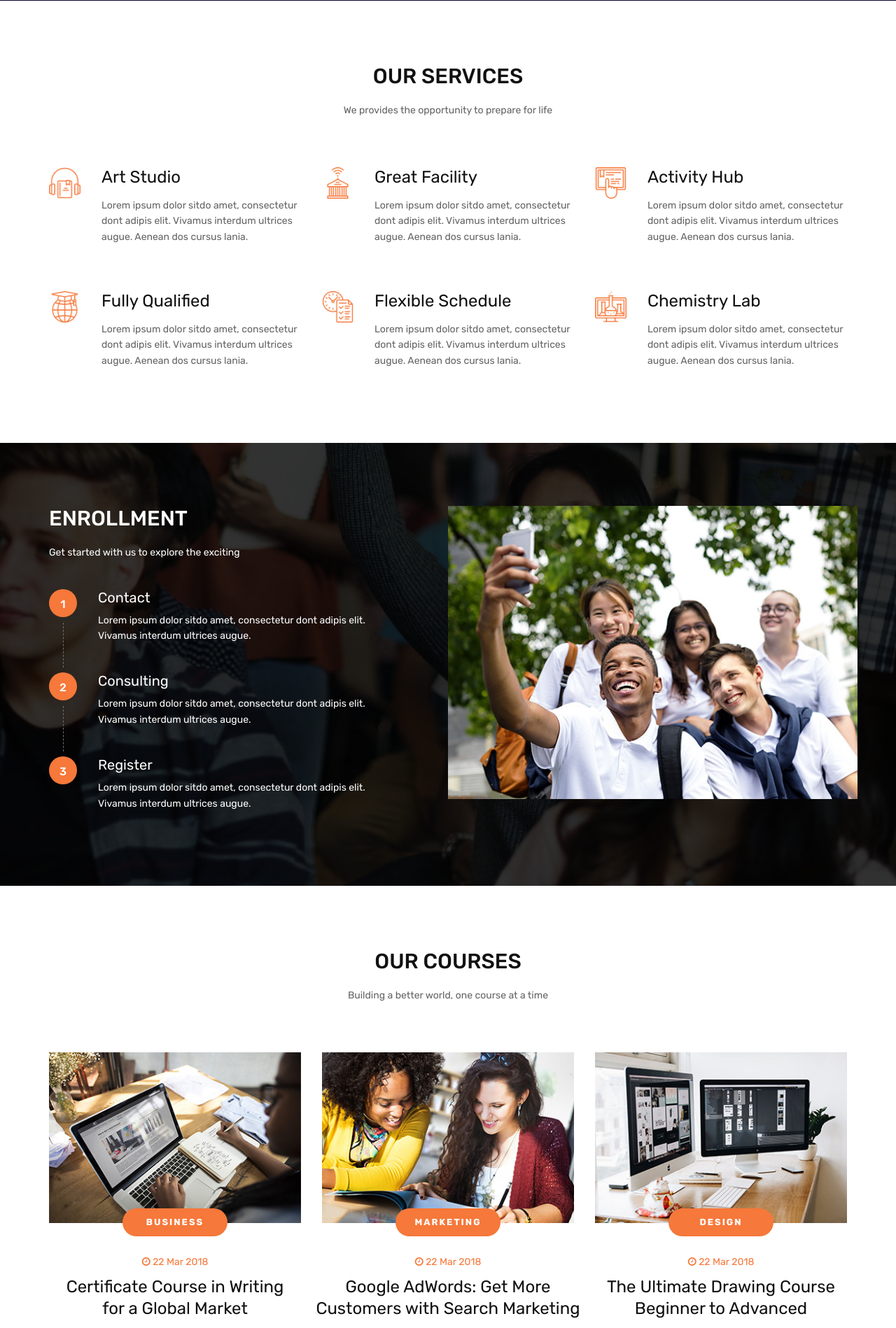
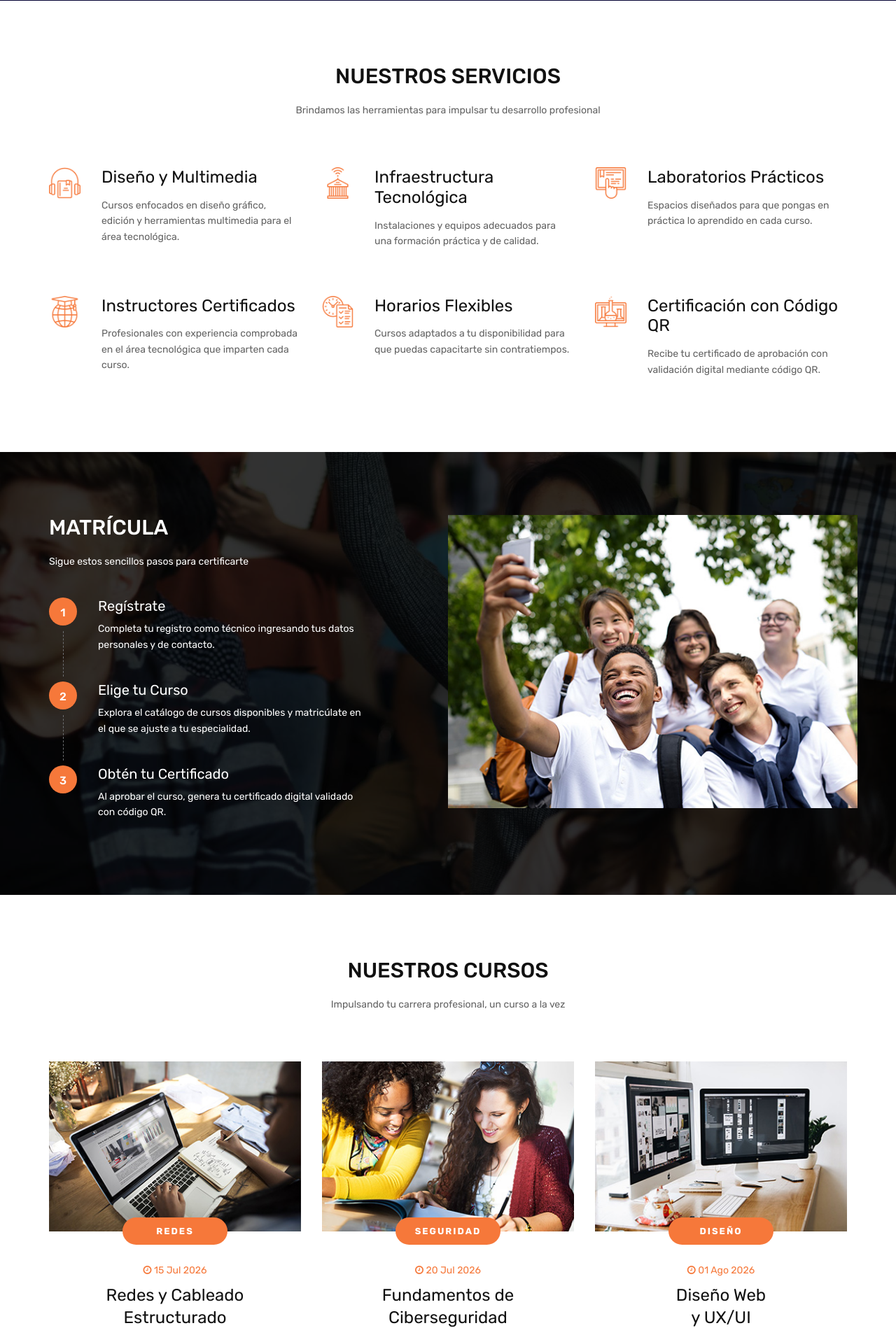
Before and after one commit to JenniferDefaz/gestionTecnicos, a Django app: page / in a window 1280 px wide. Shown: the part 1096-2994 px from the top of the page at 70% size. Run offline with Django 5.2, Linux system fonts and the light colour scheme; some libraries are stand-ins or nearby versions.

Commit message:
Correccion de la platilla y del inicio

```diff
--- a/tecnologia/templates/inicio.html
+++ b/tecnologia/templates/inicio.html
@@ -9,10 +9,10 @@
 					<div class="container">
 						<div class="row">
 							<div class="col-lg-8">
-								<div class="hs-subtitle">Award Winning UNIVERSITY</div>
-								<h2 class="hs-title">An investment in knowledge pays the best interest.</h2>
-								<p class="hs-des">Education is not just about going to school and getting a degree. It's about widening your<br> knowledge and absorbing the truth about life. Knowledge is power.</p>
-								<div class="site-btn">GET STARTED</div>
+								<div class="hs-subtitle">Capacitación Tecnológica de Excelencia</div>
+								<h2 class="hs-title">Una inversión en conocimiento siempre paga el mejor interés.</h2>
+								<p class="hs-des">La capacitación técnica no se trata solo de asistir a un curso y obtener un certificado.<br> Se trata de ampliar tus conocimientos y mantenerte actualizado en un mundo tecnológico en constante cambio.</p>
+								<a href="/listadoCursos/" class="site-btn">VER CURSOS</a>
 							</div>
 						</div>
 					</div>
@@ -23,10 +23,10 @@
 					<div class="container">
 						<div class="row">
 							<div class="col-lg-8">
-								<div class="hs-subtitle">Award Winning UNIVERSITY</div>
-								<h2 class="hs-title">An investment in knowledge pays the best interest.</h2>
-								<p class="hs-des">Education is not just about going to school and getting a degree. It's about widening your<br> knowledge and absorbing the truth about life. Knowledge is power.</p>
-								<div class="site-btn">GET STARTED</div>
+								<div class="hs-subtitle">Capacitación Tecnológica de Excelencia</div>
+								<h2 class="hs-title">El conocimiento es poder, certifícate y demuéstralo.</h2>
+								<p class="hs-des">Gestiona tu formación, matricúlate en los cursos disponibles y obtén tu<br> certificado de aprobación validado con código QR.</p>
+								<a href="/registrarMatricula/" class="site-btn">MATRICÚLATE</a>
 							</div>
 						</div>
 					</div>
@@ -46,16 +46,16 @@
 						<i class="fa fa-graduation-cap"></i>
 					</div>
 					<div class="counter-content">
-						<h2>NEXT COUSRE: Sales & Marketing Alignment</h2>
-						<p><i class="fa fa-calendar-o"></i>07:00 PM - 09:00 PM</p>
+						<h2>PRÓXIMO CURSO: Redes y Cableado Estructurado</h2>
+						<p><i class="fa fa-calendar-o"></i>19:00 - 21:00</p>
 					</div>
 				</div>
 				<div class="col-lg-5 col-md-6">
 					<div class="counter">
-						<div class="counter-item"><h4>20</h4>Days</div>
+						<div class="counter-item"><h4>20</h4>Días</div>
 						<div class="counter-item"><h4>08</h4>Hrs</div>
-						<div class="counter-item"><h4>40</h4>Mins</div>
-						<div class="counter-item"><h4>56</h4>secs</div>
+						<div class="counter-item"><h4>40</h4>Min</div>
+						<div class="counter-item"><h4>56</h4>Seg</div>
 					</div>
 				</div>
 			</div>
@@ -68,8 +68,8 @@
 	<section class="service-section spad">
 		<div class="container services">
 			<div class="section-title text-center">
-				<h3>OUR SERVICES</h3>
-				<p>We provides the opportunity to prepare for life</p>
+				<h3>NUESTROS SERVICIOS</h3>
+				<p>Brindamos las herramientas para impulsar tu desarrollo profesional</p>
 			</div>
 			<div class="row">
 				<div class="col-lg-4 col-sm-6 service-item">
@@ -77,8 +77,8 @@
 						<img src="{% static 'img/services-icons/1.png' %}" alt="1">
 					</div>
 					<div class="service-content">
-						<h4>Art Studio</h4>
-						<p>Lorem ipsum dolor sitdo amet, consectetur dont adipis elit. Vivamus interdum ultrices augue. Aenean dos cursus lania.</p>
+						<h4>Diseño y Multimedia</h4>
+						<p>Cursos enfocados en diseño gráfico, edición y herramientas multimedia para el área tecnológica.</p>
 					</div>
 				</div>
 				<div class="col-lg-4 col-sm-6 service-item">
@@ -86,8 +86,8 @@
 						<img src="{% static 'img/services-icons/2.png' %}" alt="1">
 					</div>
 					<div class="service-content">
-						<h4>Great Facility</h4>
-						<p>Lorem ipsum dolor sitdo amet, consectetur dont adipis elit. Vivamus interdum ultrices augue. Aenean dos cursus lania.</p>
+						<h4>Infraestructura Tecnológica</h4>
+						<p>Instalaciones y equipos adecuados para una formación práctica y de calidad.</p>
 					</div>
 				</div>
 				<div class="col-lg-4 col-sm-6 service-item">
@@ -95,8 +95,8 @@
 						<img src="{% static 'img/services-icons/3.png' %}" alt="1">
 					</div>
 					<div class="service-content">
-						<h4>Activity Hub</h4>
-						<p>Lorem ipsum dolor sitdo amet, consectetur dont adipis elit. Vivamus interdum ultrices augue. Aenean dos cursus lania.</p>
+						<h4>Laboratorios Prácticos</h4>
+						<p>Espacios diseñados para que pongas en práctica lo aprendido en cada curso.</p>
 					</div>
 				</div>
 				<div class="col-lg-4 col-sm-6 service-item">
@@ -104,8 +104,8 @@
 						<img src="{% static 'img/services-icons/4.png' %}" alt="1">
 					</div>
 					<div class="service-content">
-						<h4>Fully Qualified</h4>
-						<p>Lorem ipsum dolor sitdo amet, consectetur dont adipis elit. Vivamus interdum ultrices augue. Aenean dos cursus lania.</p>
+						<h4>Instructores Certificados</h4>
+						<p>Profesionales con experiencia comprobada en el área tecnológica que imparten cada curso.</p>
 					</div>
 				</div>
 				<div class="col-lg-4 col-sm-6 service-item">
@@ -113,8 +113,8 @@
 						<img src="{% static 'img/services-icons/5.png' %}" alt="1">
 					</div>
 					<div class="service-content">
-						<h4>Flexible Schedule</h4>
-						<p>Lorem ipsum dolor sitdo amet, consectetur dont adipis elit. Vivamus interdum ultrices augue. Aenean dos cursus lania.</p>
+						<h4>Horarios Flexibles</h4>
+						<p>Cursos adaptados a tu disponibilidad para que puedas capacitarte sin contratiempos.</p>
 					</div>
 				</div>
 				<div class="col-lg-4 col-sm-6 service-item">
@@ -122,8 +122,8 @@
 						<img src="{% static 'img/services-icons/6.png' %}" alt="1">
 					</div>
 					<div class="service-content">
-						<h4>Chemistry Lab</h4>
-						<p>Lorem ipsum dolor sitdo amet, consectetur dont adipis elit. Vivamus interdum ultrices augue. Aenean dos cursus lania.</p>
+						<h4>Certificación con Código QR</h4>
+						<p>Recibe tu certificado de aprobación con validación digital mediante código QR.</p>
 					</div>
 				</div>
 			</div>
@@ -138,24 +138,24 @@
 			<div class="row">
 				<div class="col-lg-5">
 					<div class="section-title text-white">
-						<h3>ENROLLMENT</h3>
-						<p>Get started with us to explore the exciting</p>
+						<h3>MATRÍCULA</h3>
+						<p>Sigue estos sencillos pasos para certificarte</p>
 					</div>
 					<div class="enroll-list text-white">
 						<div class="enroll-list-item">
 							<span>1</span>
-							<h5>Contact</h5>
-							<p>Lorem ipsum dolor sitdo amet, consectetur dont adipis elit. Vivamus interdum ultrices augue.</p>
+							<h5>Regístrate</h5>
+							<p>Completa tu registro como técnico ingresando tus datos personales y de contacto.</p>
 						</div>
 						<div class="enroll-list-item">
 							<span>2</span>
-							<h5>Consulting</h5>
-							<p>Lorem ipsum dolor sitdo amet, consectetur dont adipis elit. Vivamus interdum ultrices augue.</p>
+							<h5>Elige tu Curso</h5>
+							<p>Explora el catálogo de cursos disponibles y matricúlate en el que se ajuste a tu especialidad.</p>
 						</div>
 						<div class="enroll-list-item">
 							<span>3</span>
-							<h5>Register</h5>
-							<p>Lorem ipsum dolor sitdo amet, consectetur dont adipis elit. Vivamus interdum ultrices augue.</p>
+							<h5>Obtén tu Certificado</h5>
+							<p>Al aprobar el curso, genera tu certificado digital validado con código QR.</p>
 						</div>
 					</div>
 				</div>
@@ -172,8 +172,8 @@
 	<section class="courses-section spad">
 		<div class="container">
 			<div class="section-title text-center">
-				<h3>OUR COURSES</h3>
-				<p>Building a better world, one course at a time</p>
+				<h3>NUESTROS CURSOS</h3>
+				<p>Impulsando tu carrera profesional, un curso a la vez</p>
 			</div>
 			<div class="row">
 				<!-- course item -->
@@ -181,13 +181,13 @@
 					<div class="course-thumb">
 						<img src="{% static 'img/course/1.jpg' %}" alt="">
 						<div class="course-cat">
-							<span>BUSINESS</span>
+							<span>REDES</span>
 						</div>
 					</div>
 					<div class="course-info">
-						<div class="date"><i class="fa fa-clock-o"></i> 22 Mar 2018</div>
-						<h4>Certificate Course in Writing<br>for a Global Market</h4>
-						<h4 class="cource-price">$100<span>/month</span></h4>
+						<div class="date"><i class="fa fa-clock-o"></i> 15 Jul 2026</div>
+						<h4>Redes y Cableado<br>Estructurado</h4>
+						<h4 class="cource-price">40<span> horas</span></h4>
 					</div>
 				</div>
 				<!-- course item -->
@@ -195,13 +195,13 @@
 					<div class="course-thumb">
 						<img src="{% static 'img/course/2.jpg' %}" alt="">
 						<div class="course-cat">
-							<span>Marketing</span>
+							<span>SEGURIDAD</span>
 						</div>
 					</div>
 					<div class="course-info">
-						<div class="date"><i class="fa fa-clock-o"></i> 22 Mar 2018</div>
-						<h4>Google AdWords: Get More<br> Customers with Search Marketing </h4>
-						<h4 class="cource-price">$150<span>/month</span></h4>
+						<div class="date"><i class="fa fa-clock-o"></i> 20 Jul 2026</div>
+						<h4>Fundamentos de<br>Ciberseguridad</h4>
+						<h4 class="cource-price">30<span> horas</span></h4>
 					</div>
 				</div>
 				<!-- course item -->
@@ -209,13 +209,13 @@
 					<div class="course-thumb">
 						<img src="{% static 'img/course/3.jpg' %}" alt="">
 						<div class="course-cat">
-							<span>DESIGN</span>
+							<span>DISEÑO</span>
 						</div>
 					</div>
 					<div class="course-info">
-						<div class="date"><i class="fa fa-clock-o"></i> 22 Mar 2018</div>
-						<h4>The Ultimate Drawing Course<br> Beginner to Advanced</h4>
-						<h4 class="cource-price">$180<span>/month</span></h4>
+						<div class="date"><i class="fa fa-clock-o"></i> 01 Ago 2026</div>
+						<h4>Diseño Web<br> y UX/UI</h4>
+						<h4 class="cource-price">35<span> horas</span></h4>
 					</div>
 				</div>
 				<!-- course item -->
@@ -223,13 +223,13 @@
 					<div class="course-thumb">
 						<img src="{% static 'img/course/4.jpg' %}" alt="">
 						<div class="course-cat">
-							<span>DATABASE</span>
+							<span>BASES DE DATOS</span>
 						</div>
 					</div>
 					<div class="course-info">
-						<div class="date"><i class="fa fa-clock-o"></i> 22 Mar 2018</div>
-						<h4>Ultimate MySQL Bootcamp: Go from SQL Beginner to Expert</h4>
-						<h4 class="cource-price">$150<span>/month</span></h4>
+						<div class="date"><i class="fa fa-clock-o"></i> 10 Ago 2026</div>
+						<h4>Administración de<br>Bases de Datos</h4>
+						<h4 class="cource-price">25<span> horas</span></h4>
 					</div>
 				</div>
 				<!-- course item -->
@@ -237,13 +237,13 @@
 					<div class="course-thumb">
 						<img src="{% static 'img/course/5.jpg' %}" alt="">
 						<div class="course-cat">
-							<span>PROGRAM</span>
+							<span>PROGRAMACIÓN</span>
 						</div>
 					</div>
 					<div class="course-info">
-						<div class="date"><i class="fa fa-clock-o"></i> 22 Mar 2018</div>
-						<h4>Web Developer Bootcamp<br>Make web  applications</h4>
-						<h4 class="cource-price">$250<span>/month</span></h4>
+						<div class="date"><i class="fa fa-clock-o"></i> 18 Ago 2026</div>
+						<h4>Desarrollo Web<br>con Python</h4>
+						<h4 class="cource-price">45<span> horas</span></h4>
 					</div>
 				</div>
 				<!-- course item -->
@@ -251,13 +251,13 @@
 					<div class="course-thumb">
 						<img src="{% static 'img/course/6.jpg' %}" alt="">
 						<div class="course-cat">
-							<span>BUSINESS</span>
+							<span>SOPORTE</span>
 						</div>
 					</div>
 					<div class="course-info">
-						<div class="date"><i class="fa fa-clock-o"></i> 22 Mar 2018</div>
-						<h4>How to Start an Amazon<br>FBA Store on a Tight Budget</h4>
-						<h4 class="cource-price">$150<span>/month</span></h4>
+						<div class="date"><i class="fa fa-clock-o"></i> 25 Ago 2026</div>
+						<h4>Soporte Técnico y<br>Mantenimiento de Equipos</h4>
+						<h4 class="cource-price">20<span> horas</span></h4>
 					</div>
 				</div>
 			</div>
```
